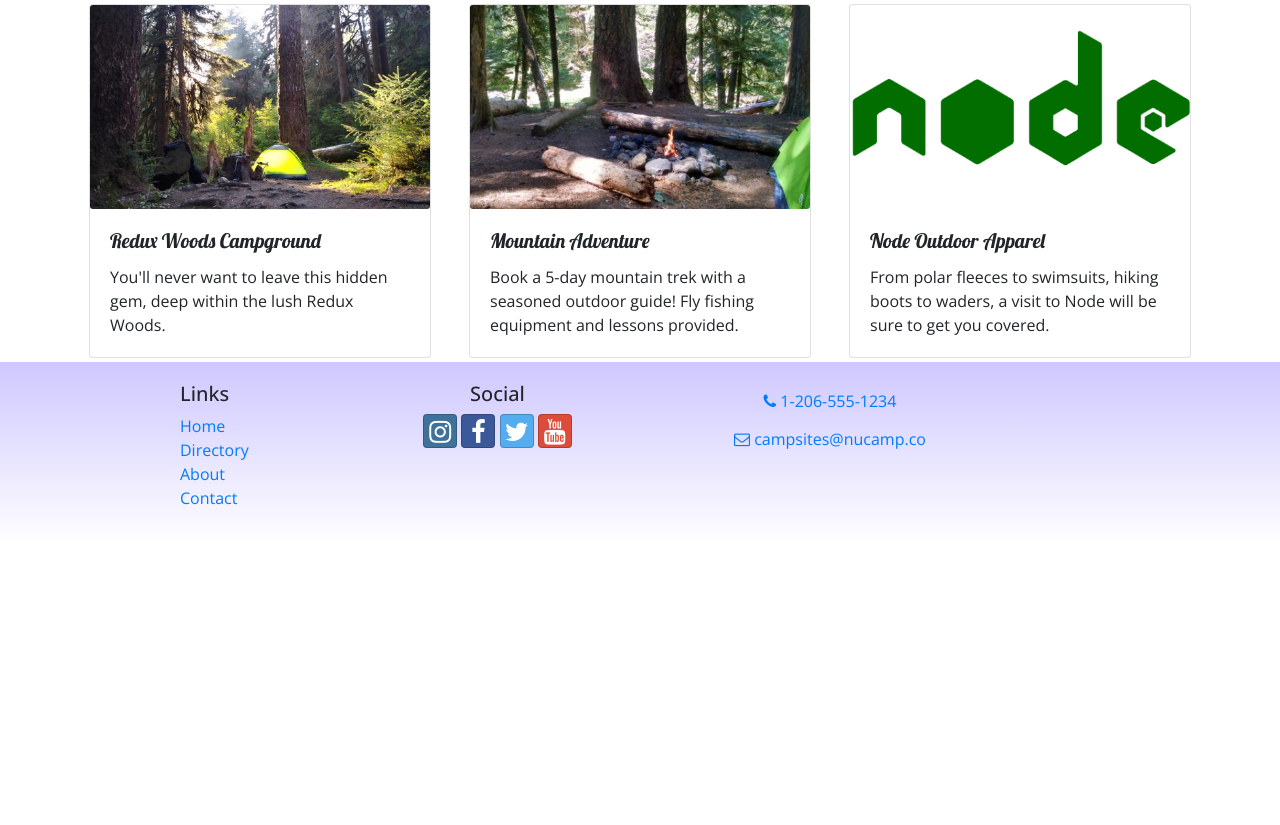
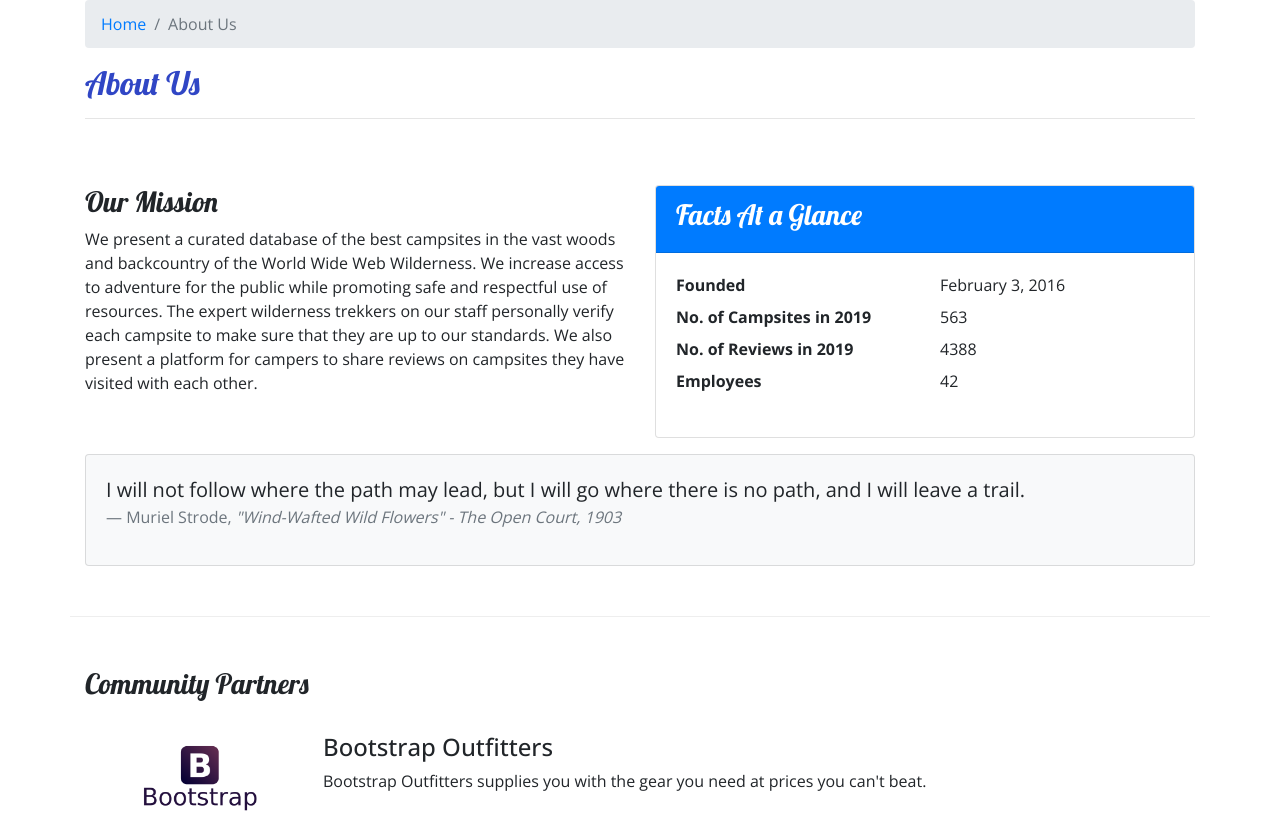
Before and after one commit to blakebonasera/nucampsite, a React (Create React App) app: page /aboutus in a window 1280 px wide. Before the commit this address led to /home. Shown: the part 220-1045 px from the top of the page. Before the commit the page ends 800 px from the top, so only its background shows below. Built offline with nearby package versions, Linux system fonts and the light colour scheme.

Commit message:
Week 3 Assignment

```diff
--- a/src/components/AboutComponent.js
+++ b/src/components/AboutComponent.js
@@ -2,12 +2,33 @@
 import { Breadcrumb, BreadcrumbItem, Card, CardBody, CardHeader, Media } from 'reactstrap';
 import { Link } from 'react-router-dom';
 
+function RenderPartner({partner}){
+    if(partner){
+        return(
+            <React.Fragment>
+                <Media object src={partner.image} alt={partner.name} width="150" />
+                <Media body className="ml-5 mb-4">
+                    <Media heading>
+                        {partner.name}
+                    </Media>
+                    {partner.description}
+                </Media>
+            </React.Fragment>
+        )
+    }
+    return(
+        <div />
+    )
+}
 
 function About(props) {
 
     const partners = props.partners.map(partner => {
         return (
-            <h5>{partner.name}</h5>
+           <Media li key={partner.id}>
+               <RenderPartner partner={partner} />
+           </Media>
+
         );
     });
 
@@ -73,4 +94,6 @@
     );
 }
 
+
+
 export default About;
--- a/src/components/MainComponent.js
+++ b/src/components/MainComponent.js
@@ -11,6 +11,7 @@
 import { COMMENTS } from '../shared/comments';
 import { PARTNERS } from '../shared/partners';
 import { PROMOTIONS } from '../shared/promotions';
+import About from './AboutComponent'
 
 class Main extends Component {
 
@@ -53,6 +54,7 @@
                     <Route exact path='/directory' render={() => <Directory campsites={this.state.campsites} />} />
                     <Route path='/directory/:campsiteId' component={CampsiteWithId} />
                     <Route exact path='/contactus' component={Contact} />
+                    <Route exact path='/aboutus' render={() => <About partners={this.state.partners}/>}/>
                     <Redirect to='/home' />
                 </Switch>
                 <Footer />
```
Also changed, not shown: public/assets/images/git-logo.png (added).
